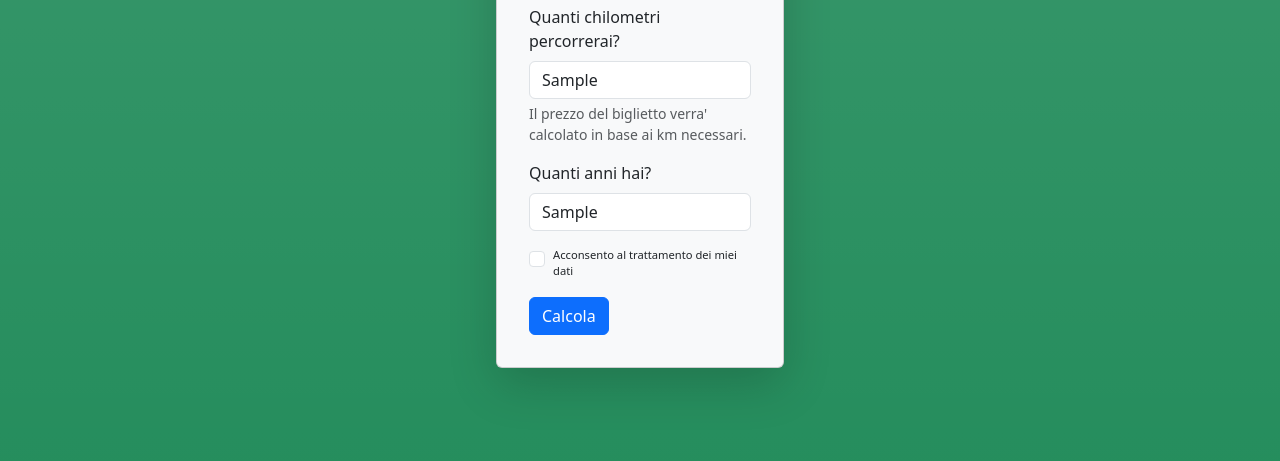
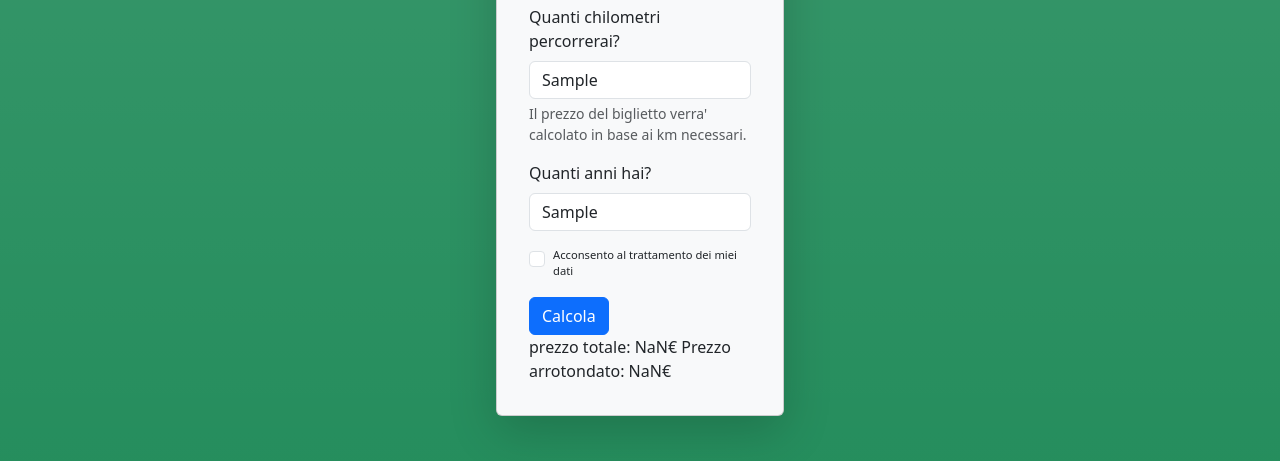
Before and after one commit to Piccios/js-biglietto-treno-form, a plain HTML site: page index.html in a window 1280 px wide. Both pictures are taken after typing "Sample", "Sample" into the empty fields and a click on the button "Calcola". Shown: the part 369-830 px from the top of the page. Drawn offline with nearby package versions, Linux system fonts and the light colour scheme.

Commit message:
calculated prices are now shown in page

```diff
--- a/index.html
+++ b/index.html
@@ -39,6 +39,7 @@
                             <label class="form-check-label" for="check">Acconsento al trattamento dei miei dati</label>
                         </div>
                         <button type="submit" class="btn btn-primary">Calcola</button>
+                        <div id="risultato"></div>
 
                     </div>
                 </div>
--- a/js/script.js
+++ b/js/script.js
@@ -31,9 +31,8 @@ calcola.addEventListener('click', function(){
 
     console.log(ticketPrice, ticketPriceRounded)
 
-
-
     console.log('CLICK!', lengthEl, ageEl, ticketPrice + '€', ticketPriceRounded + '€');
 
-    document.getElementById('risultato').innerHTML = ( ticketPrice + '€', ticketPriceRounded + '€')
+    document.getElementById('risultato').innerHTML = ("prezzo totale: ") + (ticketPrice + '€ ') + ("Prezzo arrotondato: ") + ( ticketPriceRounded + '€ ')
+
 })
```
